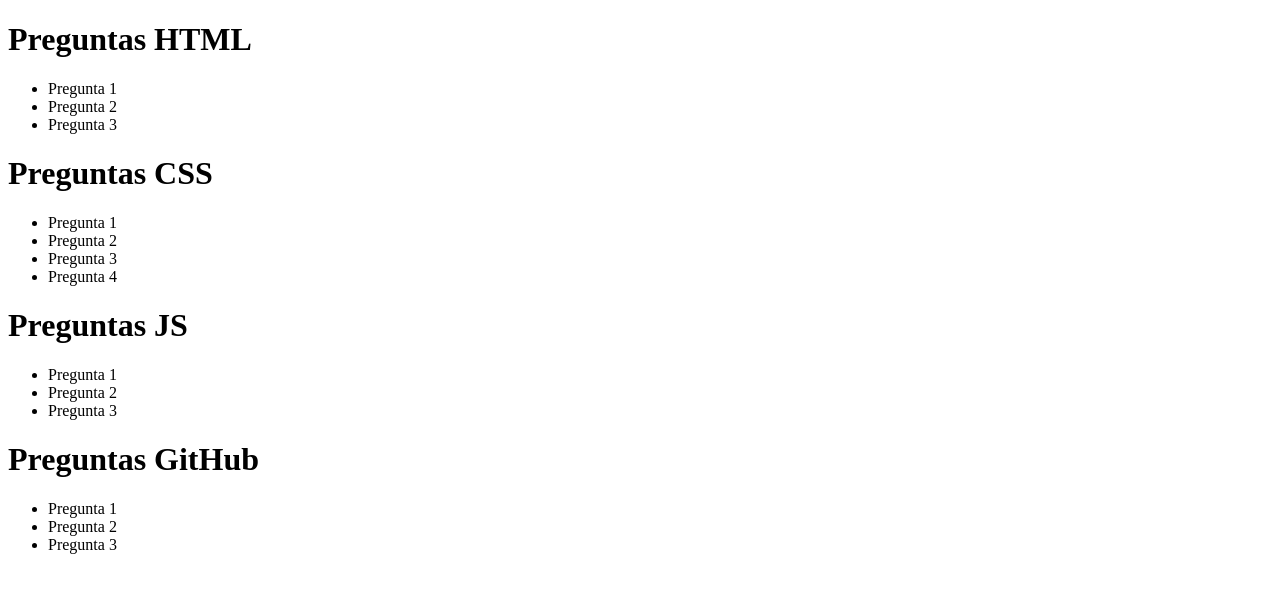
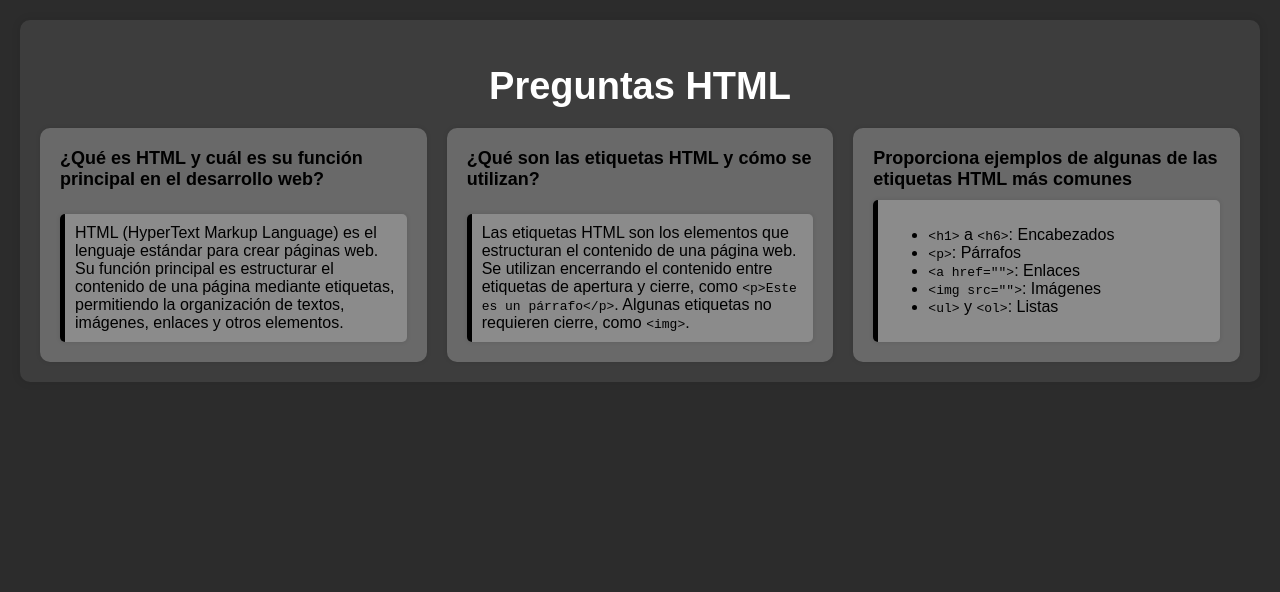
Before and after one commit to Sandoval0315/RepasoPaginasWebs--Sandoval, a plain HTML site: page index.html in a window 1280 px wide. Drawn offline with Linux system fonts and the light colour scheme.

Commit message:
di forma a la pagina

```diff
--- a/index.html
+++ b/index.html
@@ -1,43 +1,111 @@
 <!DOCTYPE html>
 <html lang="en">
+
 <head>
     <meta charset="UTF-8">
     <meta name="viewport" content="width=device-width, initial-scale=1.0">
     <title>Pagina Web</title>
+    <link rel="stylesheet" href="js/js.js">
+    <style>
+        body {
+            font-family: Arial, sans-serif;
+            background-color: #2c2c2c;
+            margin: 20px;
+        }
+
+        .contenido {
+            max-width: 1200px;
+            margin: auto;
+            background: #3d3d3d;
+            padding: 20px;
+            border-radius: 10px;
+            box-shadow: 0 0 10px rgba(0, 0, 0, 0.1);
+        }
+
+        h1 {
+            text-align: center;
+            color: #ffffff;
+            font-size: 38px;
+            margin-bottom: 20px;
+        }
+
+        .cuadro {
+            display: grid;
+            grid-template-columns: repeat(auto-fit, minmax(300px, 1fr));
+            gap: 20px;
+        }
+
+        .tarjeta {
+            background: #696969;
+            padding: 20px;
+            border-radius: 10px;
+            box-shadow: 0 0 5px rgba(0, 0, 0, 0.1);
+            display: flex;
+            flex-direction: column;
+            justify-content: space-between;
+        }
+
+        .pregunta {
+            font-weight: bold;
+            font-size: 18px;
+            margin-bottom: 10px;
+        }
+
+        .respuesta {
+            background: #8b8b8b;
+            padding: 10px;
+            border-radius: 5px;
+            border-left: 5px solid #000000;
+            box-shadow: 0 0 5px rgba(0, 0, 0, 0.1);
+        }
+
+        .tarjeta:hover {
+            background: #dfe6ee;
+            transform: translateY(-5px);
+            transition: all 0.3s ease-in-out;
+
+        }
+
+        .pregunta {
+            transition: transform 0.2s ease-out;
+        }
+    </style>
 </head>
+
 <body>
-    <div class="enlaces">
+    <div class="contenido">
         <h1>Preguntas HTML</h1>
-        <ul>
-            <li>Pregunta 1</li>
-            <li>Pregunta 2</li>
-            <li>Pregunta 3</li>
-        </ul>
-    </div>
-    <div class="enlaces">
-        <h1>Preguntas CSS</h1>
-        <ul>
-            <li>Pregunta 1</li>
-            <li>Pregunta 2</li>
-            <li>Pregunta 3</li>
-            <li>Pregunta 4</li>
-        </ul>
-    </div>
-    <div class="enlaces">
-        <h1>Preguntas JS</h1>
-        <ul>
-            <li>Pregunta 1</li>
-            <li>Pregunta 2</li>
-            <li>Pregunta 3</li>
-        </ul>
-    </div>
-    <div class="enlaces">
-        <h1>Preguntas GitHub</h1>
-        <ul>
-            <li>Pregunta 1</li>
-            <li>Pregunta 2</li>
-            <li>Pregunta 3</li>
-        </ul>
+        <div class="cuadro">
+            <div class="tarjeta">
+                <div class="pregunta">¿Qué es HTML y cuál es su función principal en el desarrollo web?</div>
+                <div class="respuesta">HTML (HyperText Markup Language) es el lenguaje estándar para crear páginas web.
+                    Su
+                    función principal es estructurar el contenido de una página mediante etiquetas, permitiendo la
+                    organización de textos, imágenes, enlaces y otros elementos.</div>
+            </div>
+            <div class="tarjeta">
+                <div class="pregunta">¿Qué son las etiquetas HTML y cómo se utilizan?</div>
+                <div class="respuesta">Las etiquetas HTML son los elementos que estructuran el contenido de una página
+                    web.
+                    Se utilizan encerrando el contenido entre etiquetas de apertura y cierre, como
+                    <code>&lt;p&gt;Este es un párrafo&lt;/p&gt;</code>. Algunas etiquetas no requieren cierre, como
+                    <code>&lt;img&gt;</code>.
+                </div>
+            </div>
+            <div class="tarjeta">
+                <div class="pregunta">Proporciona ejemplos de algunas de las etiquetas HTML más comunes</div>
+                <div class="respuesta">
+                    <ul>
+                        <li><code>&lt;h1&gt;</code> a <code>&lt;h6&gt;</code>: Encabezados</li>
+                        <li><code>&lt;p&gt;</code>: Párrafos</li>
+                        <li><code>&lt;a href=""&gt;</code>: Enlaces</li>
+                        <li><code>&lt;img src=""&gt;</code>: Imágenes</li>
+                        <li><code>&lt;ul&gt;</code> y <code>&lt;ol&gt;</code>: Listas</li>
+                    </ul>
+                </div>
+            </div>
+        </div>
     </div>
 </body>
+
 </html>
--- a/js/js.js
+++ b/js/js.js
@@ -0,0 +1,9 @@
+document.addEventListener("scroll", function () {
+    let preguntas = document.querySelectorAll(".pregunta");
+
+    preguntas.forEach(pregunta => {
+        let speed = 0.5; // Ajusta la velocidad del efecto
+        let yOffset = window.scrollY * speed;
+        pregunta.style.transform = `translateY(${yOffset}px)`;
+    });
+});
```
Also changed, not shown: css/css.css (deleted).
